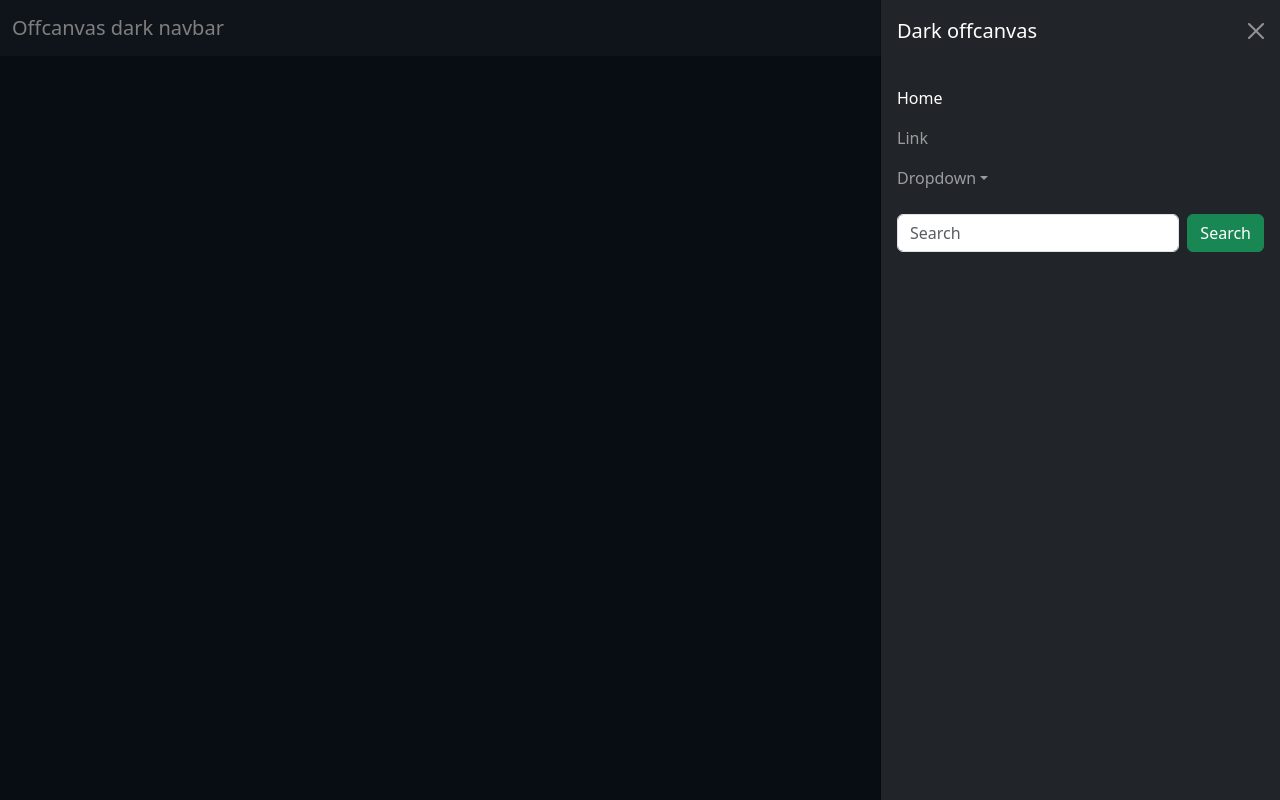
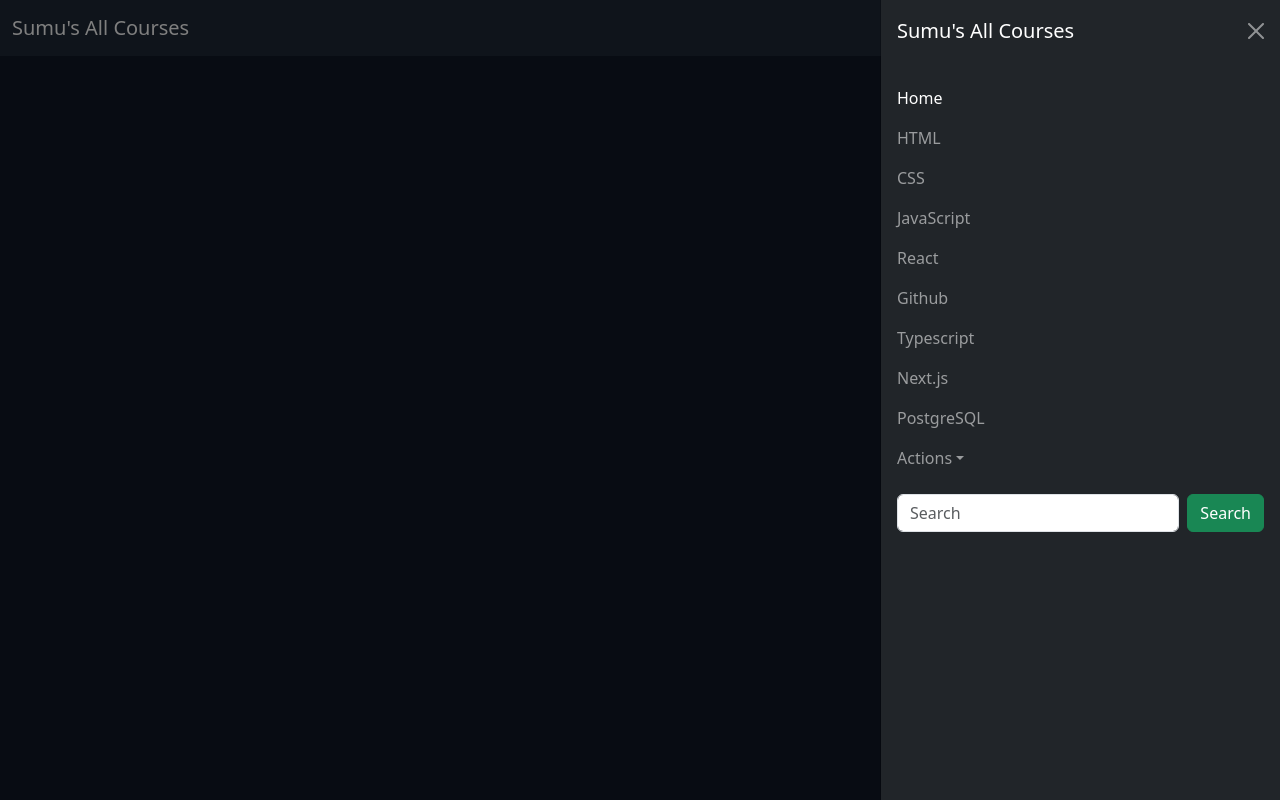
Before and after one commit to sumayaislamm/complete-website-courses-, a React (Vite) app: page / in a window 1280 px wide. Both pictures are taken after a click on the button "Toggle navigation". Built offline with nearby package versions, Linux system fonts and the light colour scheme.

Commit message:
navber settings

```diff
--- a/src/components/Navbar/Navbar.jsx
+++ b/src/components/Navbar/Navbar.jsx
@@ -5,13 +5,13 @@ const Navbar = () => {
         <>
             <nav class="navbar navbar-dark bg-card fixed-top">
                 <div class="container-fluid">
-                    <a class="navbar-brand" href="#">Offcanvas dark navbar</a>
+                    <a class="navbar-brand" href="#">Sumu's All Courses</a>
                     <button class="navbar-toggler" type="button" data-bs-toggle="offcanvas" data-bs-target="#offcanvasDarkNavbar" aria-controls="offcanvasDarkNavbar" aria-label="Toggle navigation">
                         <span class="navbar-toggler-icon"></span>
                     </button>
                     <div class="offcanvas offcanvas-end text-bg-dark" tabindex="-1" id="offcanvasDarkNavbar" aria-labelledby="offcanvasDarkNavbarLabel">
                         <div class="offcanvas-header">
-                            <h5 class="offcanvas-title" id="offcanvasDarkNavbarLabel">Dark offcanvas</h5>
+                            <h5 class="offcanvas-title" id="offcanvasDarkNavbarLabel">Sumu's All Courses</h5>
                             <button type="button" class="btn-close btn-close-white" data-bs-dismiss="offcanvas" aria-label="Close"></button>
                         </div>
                         <div class="offcanvas-body">
@@ -20,19 +20,45 @@ const Navbar = () => {
                                     <a class="nav-link active" aria-current="page" href="#">Home</a>
                                 </li>
                                 <li class="nav-item">
-                                    <a class="nav-link" href="#">Link</a>
+                                    <a class="nav-link" href="#">HTML</a>
+                                </li>
+                                <li class="nav-item">
+                                    <a class="nav-link" href="#">CSS</a>
+                                </li>
+                                <li class="nav-item">
+                                    <a class="nav-link" href="#">JavaScript</a>
+                                </li>
+                                <li class="nav-item">
+                                    <a class="nav-link" href="#">React</a>
+                                </li>
+                                <li class="nav-item">
+                                    <a class="nav-link" href="#">Github</a>
+                                </li>
+                                <li class="nav-item">
+                                    <a class="nav-link" href="#">Typescript</a>
+                                </li>
+                                <li class="nav-item">
+                                    <a class="nav-link" href="#">Next.js</a>
+                                </li>
+                                <li class="nav-item">
+                                    <a class="nav-link" href="#">PostgreSQL</a>
                                 </li>
                                 <li class="nav-item dropdown">
                                     <a class="nav-link dropdown-toggle" href="#" role="button" data-bs-toggle="dropdown" aria-expanded="false">
-                                        Dropdown
+                                        Actions
                                     </a>
                                     <ul class="dropdown-menu dropdown-menu-dark">
-                                        <li><a class="dropdown-item" href="#">Action</a></li>
-                                        <li><a class="dropdown-item" href="#">Another action</a></li>
+                                        <li><a class="dropdown-item" href="#">Strikes</a></li>
+                                        <li><a class="dropdown-item" href="#">Note</a></li>
+                                        <li><a class="dropdown-item" href="#">Links</a></li>
+                                        <li><a class="dropdown-item" href="#">Saved</a></li>
+                                        <li><a class="dropdown-item" href="#">About Me</a></li>
+                                        <li><a class="dropdown-item" href="#">Blog</a></li>
+                                        <li><a class="dropdown-item" href="#">Settings</a></li>
                                         <li>
                                             <hr class="dropdown-divider" />
                                         </li>
-                                        <li><a class="dropdown-item" href="#">Something else here</a></li>
+                                        <li><a class="dropdown-item" href="#">Profile</a></li>
                                     </ul>
                                 </li>
                             </ul>
```
